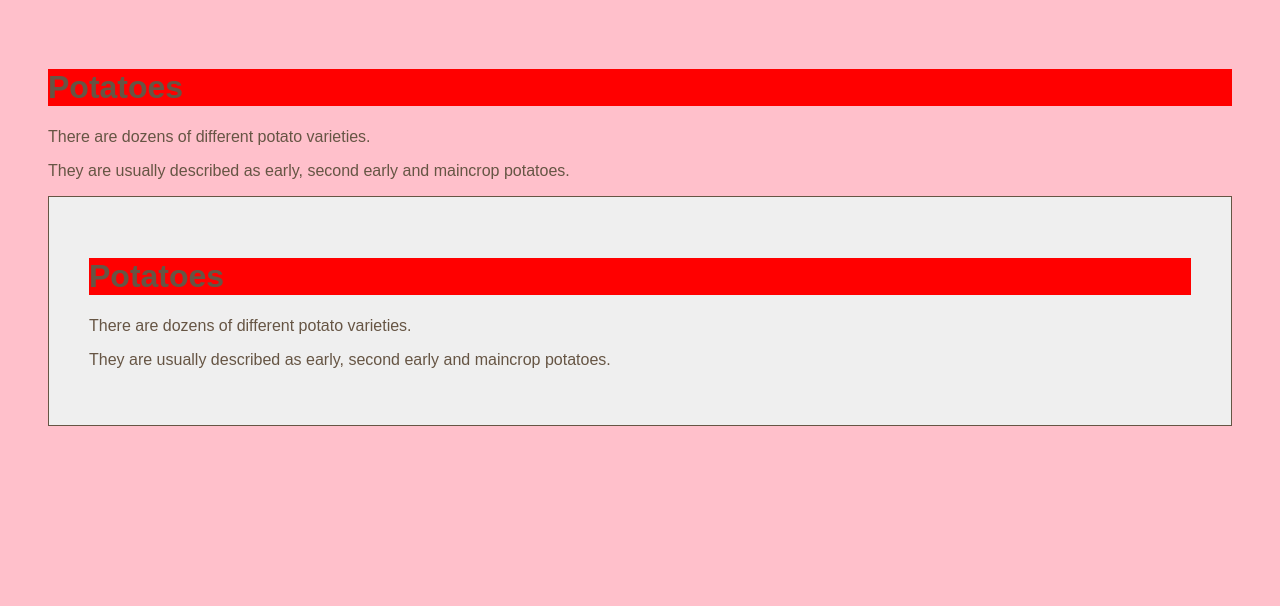
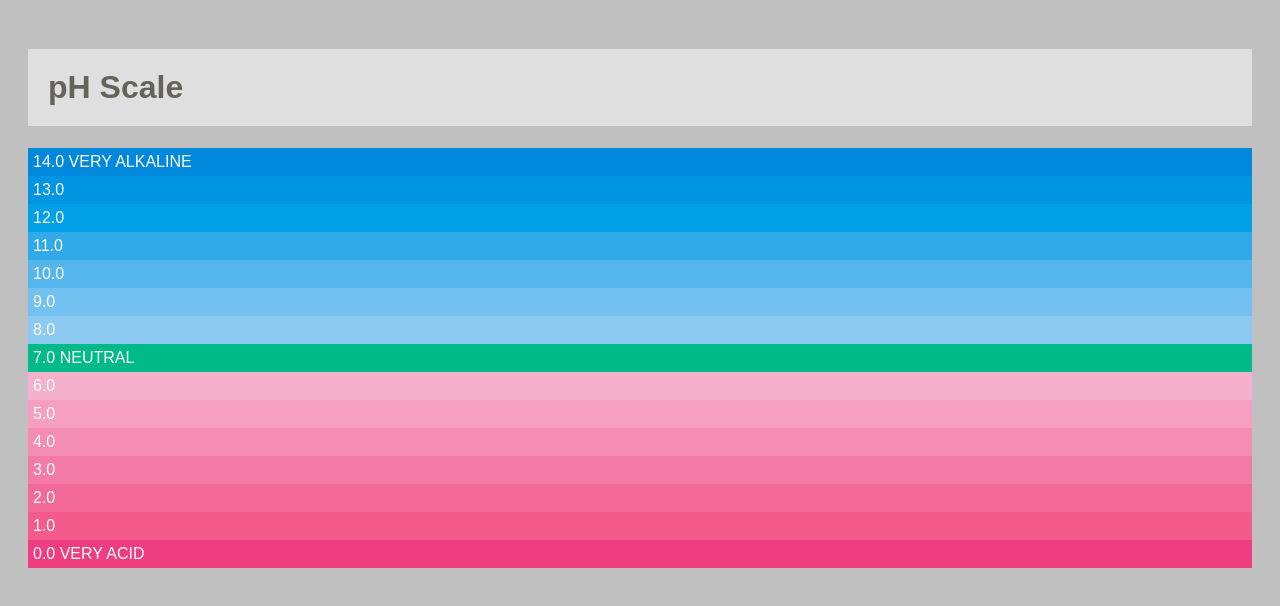
Before and after one commit to softwiz-solutions/FED-Batch1, a plain HTML site: page LearnCSS3/index.html in a window 1280 px wide. Drawn offline with Linux system fonts and the light colour scheme.

Commit message:
chapter 11 colors

```diff
--- a/LearnCSS3/index.html
+++ b/LearnCSS3/index.html
@@ -6,37 +6,29 @@
     <meta name="viewport" content="width=device-width, initial-scale=1.0">
     <title>Document</title>
     <link href="style.css" type="text/css" rel="stylesheet" />
-    <style>
-        body {
-            font-family: Arial, Verdana, sans-serif;
-            color: #665544;
-            padding: 40px;
-            background-color: pink;
-        }
 
-        .page {
-            border: 1px solid #665544;
-            background-color: #efefef;
-            padding: inherit;
-        }
-    </style>
 </head>
 
 <body>
-    <div class="">
-        <h1>Potatoes</h1>
-        <p>There are dozens of different potato
-            varieties.</p>
-        <p>They are usually described as early, second
-            early and maincrop potatoes.</p>
-    </div>
-    <div class="page">
-        <h1>Potatoes</h1>
-        <p>There are dozens of different potato
-            varieties.</p>
-        <p>They are usually described as early, second
-            early and maincrop potatoes.</p>
-    </div>
+    <body>
+        <h1>pH Scale</h1>
+        <p class="fourteen">14.0 VERY ALKALINE</p>
+        <p class="thirteen">13.0</p>
+        <p class="twelve">12.0</p>
+        <p class="eleven">11.0</p>
+        <p class="ten">10.0</p>
+        <p class="nine">9.0</p>
+        <p class="eight">8.0</p>
+        <p class="seven">7.0 NEUTRAL</p>
+        <p class="six">6.0</p>
+        <p class="five">5.0</p>
+        <p class="four">4.0</p>
+        <p class="three">3.0</p>
+        <p class="two">2.0</p>
+        <p class="one">1.0</p>
+        <p class="zero">0.0 VERY ACID</p>
+        </body>
+        </html>
 </body>
 
 </html>
--- a/LearnCSS3/style.css
+++ b/LearnCSS3/style.css
@@ -1,3 +1,78 @@
-h1{
-    background-color: red !important;
+p.ten {
+    background-color: rgb(84, 182, 237);
 }
+
+p.eleven {
+    background-color: rgb(48, 170, 233);
+}
+
+p.twelve {
+    background-color: rgb(0, 160, 230);
+}
+
+p.thirteen {
+    background-color: rgb(0, 149, 226);
+}
+
+p.fourteen {
+    background-color: rgb(0, 136, 221);
+}
+
+body {
+    background-color: silver;
+    color: white;
+    padding: 20px;
+    font-family: Arial, Verdana, sans-serif;
+}
+
+h1 {
+    background-color: #ffffff;
+    background-color: hsla(0, 0%, 100%, 0.5);
+    color: #64645A;
+    padding: inherit;
+}
+
+p {
+    padding: 5px;
+    margin: 0px;
+}
+
+p.zero {
+    background-color: rgb(238, 62, 128);
+}
+
+p.one {
+    background-color: rgb(244, 90, 139);
+}
+
+p.two {
+    background-color: rgb(243, 106, 152);
+}
+
+p.three {
+    background-color: rgb(244, 123, 166);
+}
+
+p.four {
+    background-color: rgb(245, 140, 178);
+}
+
+p.five {
+    background-color: rgb(246, 159, 192);
+}
+
+p.six {
+    background-color: rgb(245, 176, 204);
+}
+
+p.seven {
+    background-color: rgb(0, 187, 136);
+}
+
+p.eight {
+    background-color: rgb(140, 202, 242);
+}
+
+p.nine {
+    background-color: rgb(114, 193, 240);
+}
```
